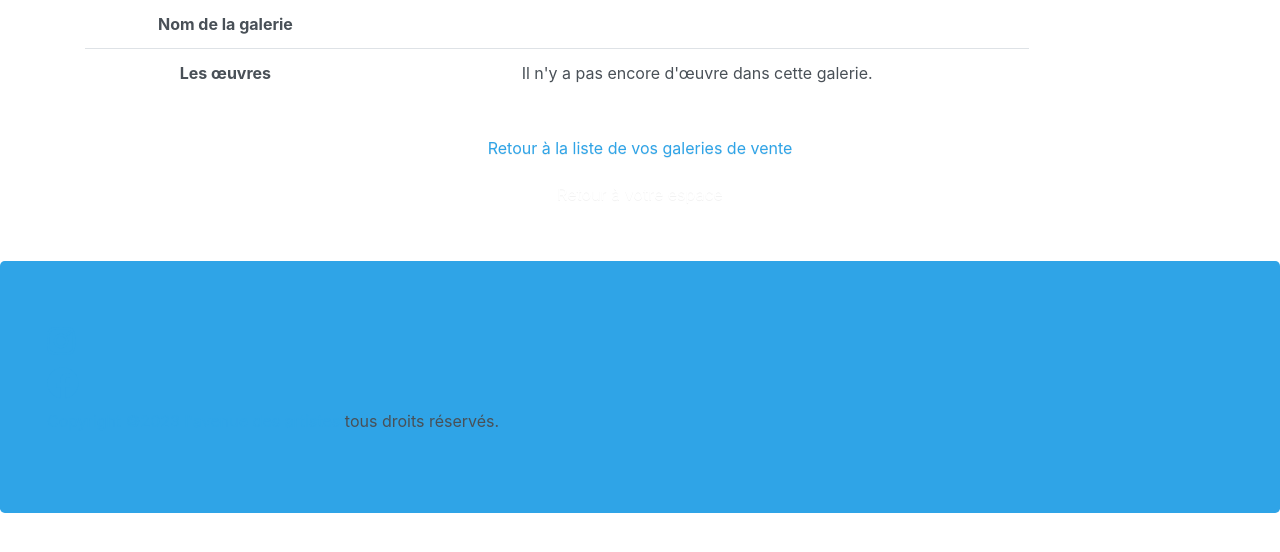
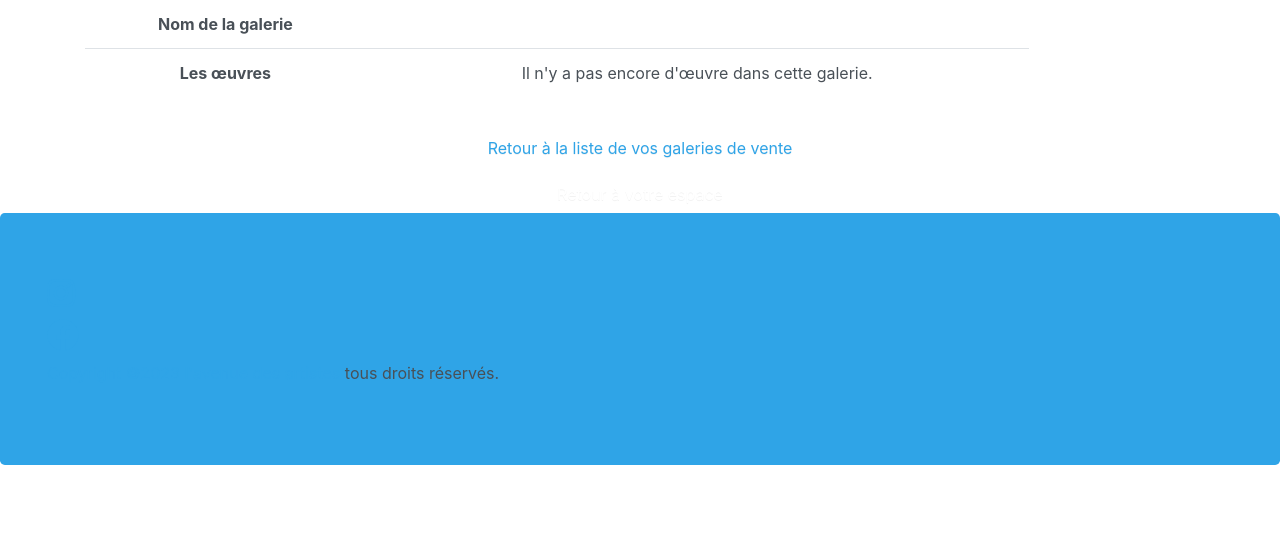
Before and after one commit to Eric-Delangle/avenuedesartistesV2, a Symfony app: template templates/admin/admin_vente/show.html.twig in a window 1280 px wide. Shown: the part 169-721 px from the top of the page. Run offline with Twig, Linux system fonts and the light colour scheme; the template is opened without the code that fills it, so the values that code supplies are empty; some libraries are stand-ins or nearby versions.

Commit message:
fix(ui): footer collé en bas via CSS Grid
- Remplace flexbox par CSS Grid (grid-template-rows: auto 1fr auto) sur body
- Élimine l'interaction problématique entre sticky-top navbar et flexbox
- Supprime mt-5 du footer pour un rendu propre sans gap au-dessus
- Met à jour avatar et données membres

Co-Authored-By: Claude Sonnet 4.6 <noreply@anthropic.com>

```diff
--- a/templates/partials/_footer.html.twig
+++ b/templates/partials/_footer.html.twig
@@ -1,5 +1,5 @@
-<footer id="footer" class="foot mb-0 mt-5">
-	<div class="jumbotron mt-5 liens_blancs" style="background-color:#2fa4e7;">
+<footer id="footer" class="foot mb-0">
+	<div class="jumbotron mb-0 liens_blancs" style="background-color:#2fa4e7;">
 		<div class="col">
 			<a href="#" class="text-center cadre1">
 				<i class="fab fa-instagram fa-2x"></i>
```
Also changed, not shown: assets/styles/app.css (+2 -6 lines), public/members.json (+1 -1 lines), public/images/avatars/EricDelangle.jpg.
